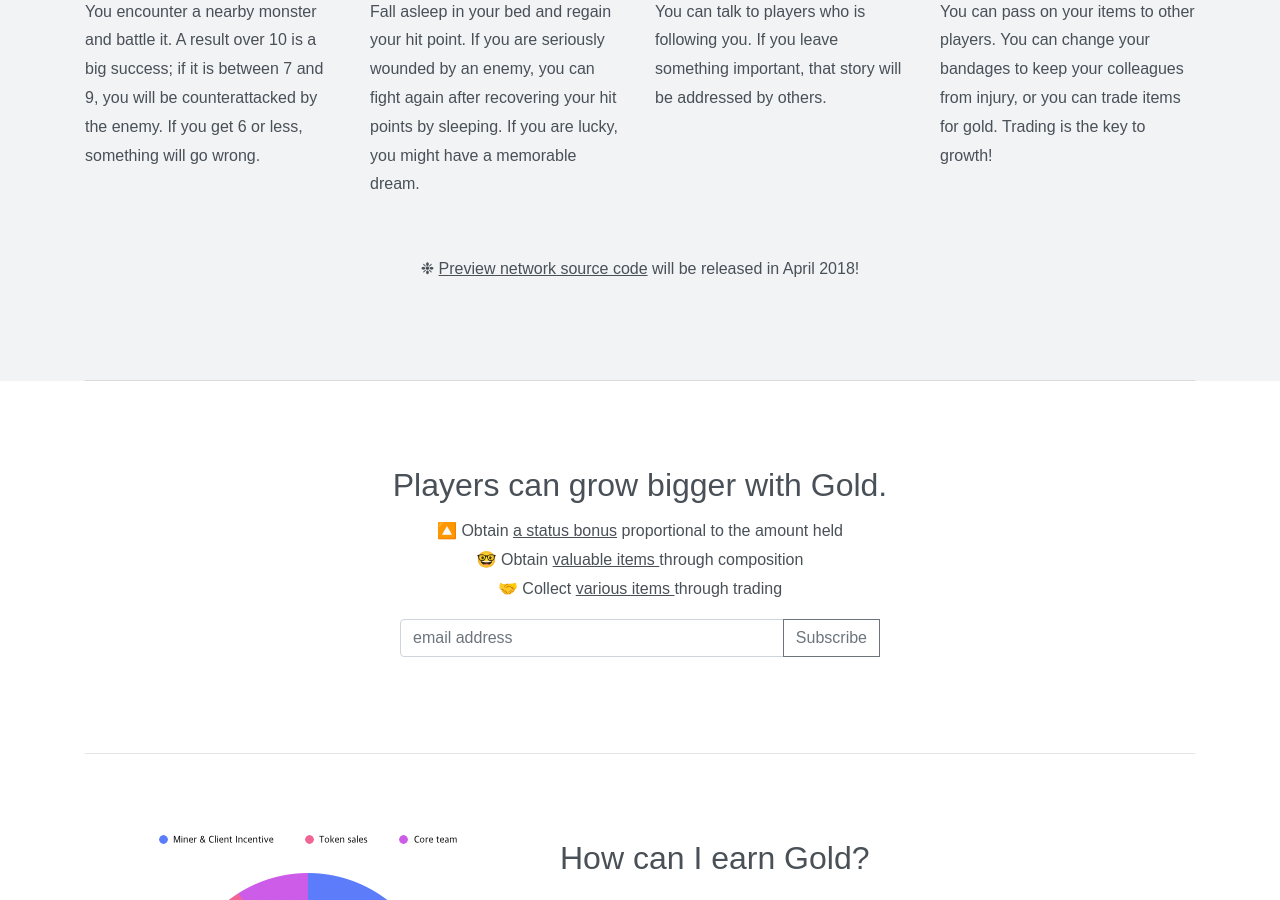
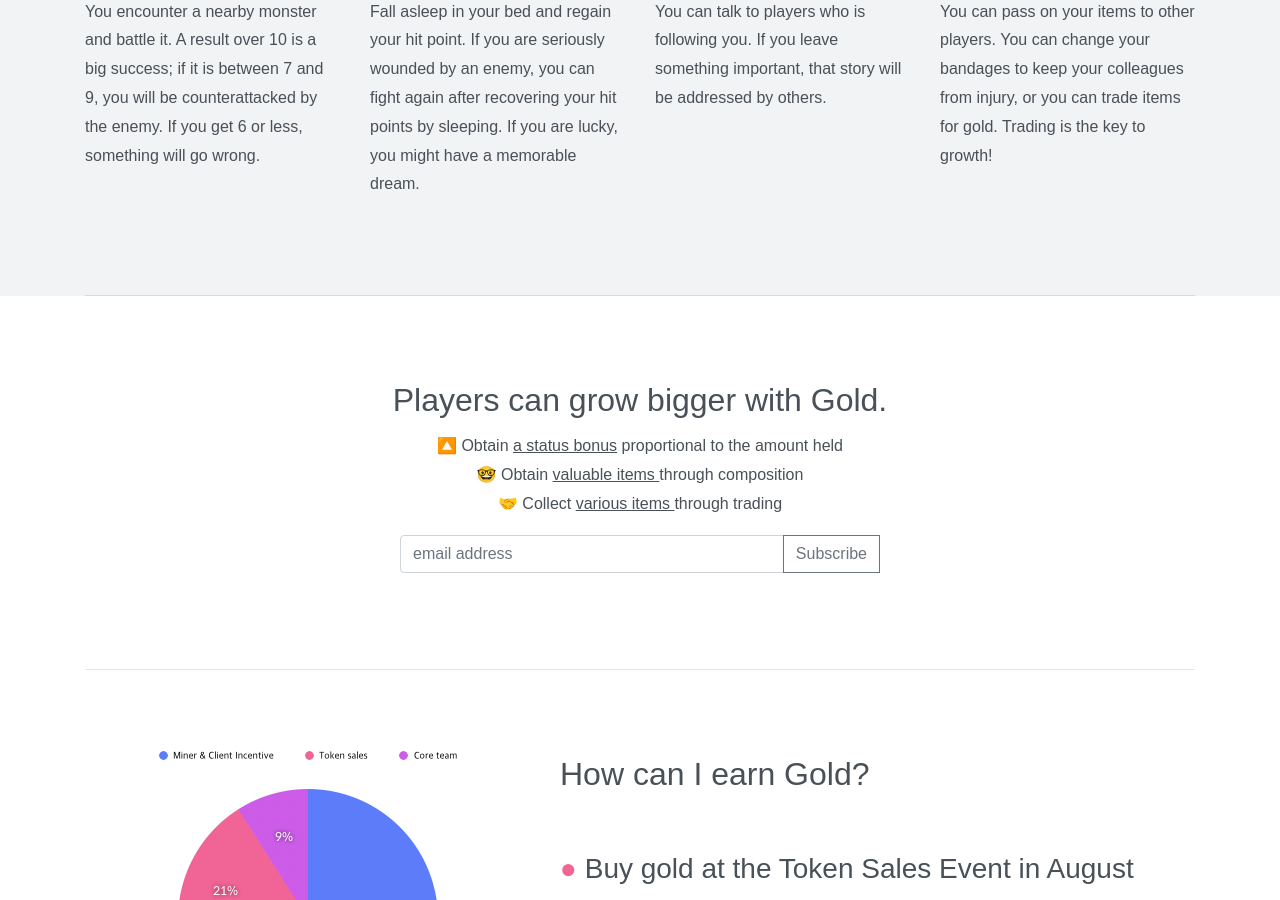
Before and after one commit to nekoyume/nekoyume.github.io, a Jekyll site: the page built from index.html, in a window 1280 px wide and 900 px high, scrolled down 2953 px. Built offline with Jekyll 4.4.1, drawn with Linux system fonts in a browser that asks for light colours; nearby versions of some CDN libraries; some web fonts are replaced.

Commit message:
Remove outdated text

```diff
--- a/index.html
+++ b/index.html
@@ -123,11 +123,6 @@ html_class: white one
           <p>You can pass on your items to other players. You can change your bandages to keep your colleagues from injury, or you can trade items for gold. Trading is the key to growth!</p>
         </div>
       </div>
-      <div class="row">
-        <div class="col-12 text-center">
-          <p>❉ <u>Preview network source code</u> will be released in April 2018!</p>
-        </div>
-      </div>
       <hr>
     </div>
   </section>
--- a/ko/index.html
+++ b/ko/index.html
@@ -124,11 +124,6 @@ ko: active
           <p>자신이 보유한 물건을 다른 플레이어에게 전달할 수 있습니다. 붕대를 교환해서 동료가 다치지 않게 지켜줄 수도 있고, 골드를 전달해 거래를 진행할 수도 있습니다. 거래가 성장의 핵심입니다!</p>
         </div>
       </div>
-      <div class="row">
-        <div class="col-12 text-center">
-          <p>❉ 2018년 4월 <u>프리뷰넷 소스 코드</u> 공개 예정!</p>
-        </div>
-      </div>
       <hr>
     </div>
   </section>
```
